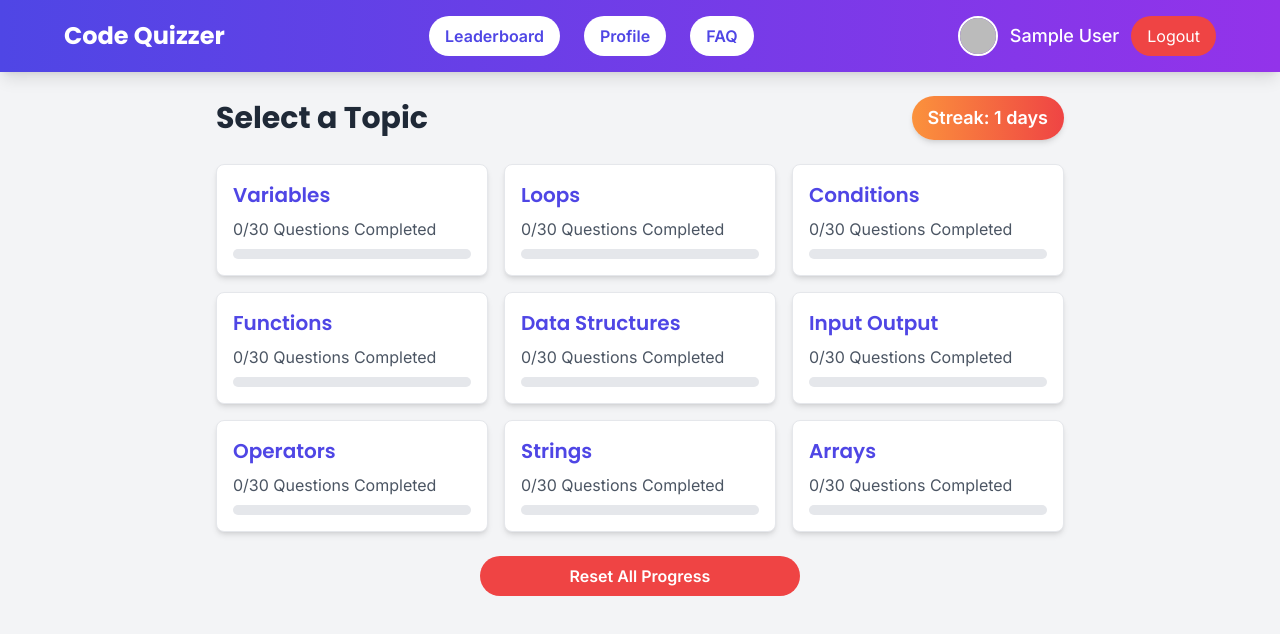
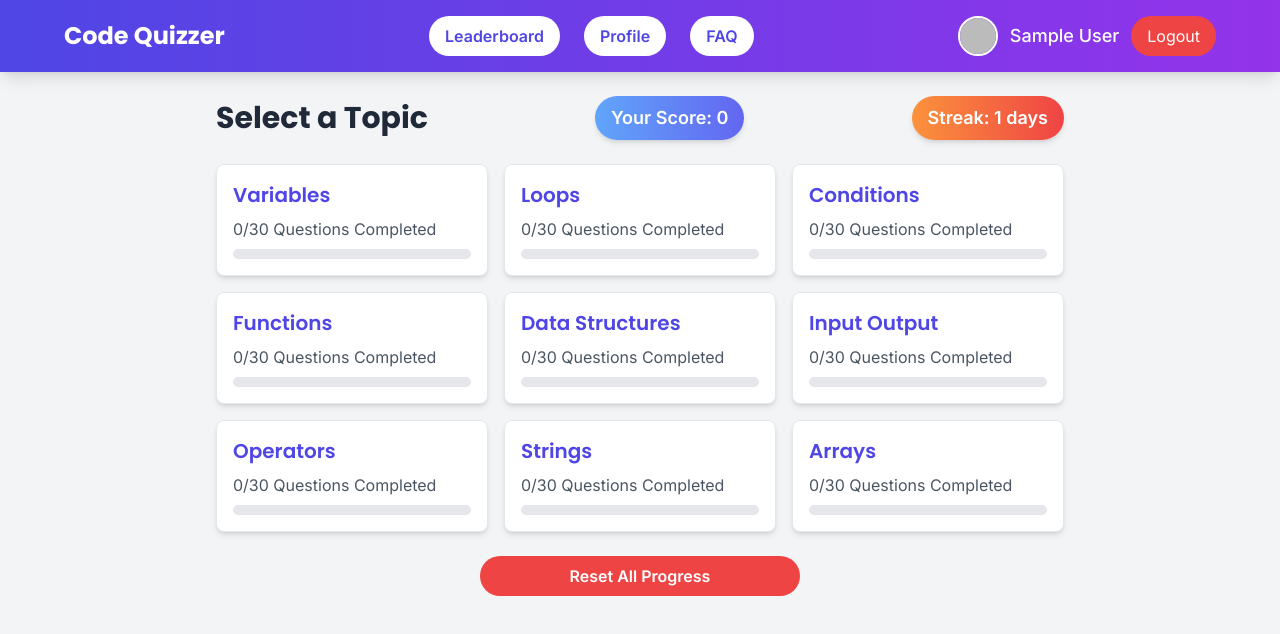
Before and after one commit to arman-101/code-quizzer, a React (Create React App) app: page / in a window 1280 px wide. Shown: the top 634 px of the page. Built offline with nearby package versions, Linux system fonts and the light colour scheme; no server answers; the database is empty; sample sign-in values are in the browser's storage.

Commit message:
added score in home page

```diff
--- a/src/App.tsx
+++ b/src/App.tsx
@@ -218,6 +218,7 @@ const App: React.FC = () => {
                   setCurrentTopic={setCurrentTopic}
                   handleResetAll={handleResetAll}
                   streak={streak}
+                  highScores={highScores} // Pass highScores here
                 />
               )
             ) : (
--- a/src/components/TopicSelector.tsx
+++ b/src/components/TopicSelector.tsx
@@ -11,7 +11,8 @@ interface TopicSelectorProps {
   userProgress: UserProgress;
   setCurrentTopic: React.Dispatch<React.SetStateAction<string | null>>;
   handleResetAll: () => Promise<void>;
-  streak: number; // New prop for streak
+  streak: number;
+  highScores: { name: string; score: number; topic: string }[]; // Add highScores prop
 }
 
 const TopicSelector: React.FC<TopicSelectorProps> = ({
@@ -20,8 +21,14 @@ const TopicSelector: React.FC<TopicSelectorProps> = ({
   setCurrentTopic,
   handleResetAll,
   streak,
+  highScores,
 }) => {
   const { user } = useAuth();
+
+  // Calculate total score for the current user
+  const totalScore = highScores
+    .filter((score) => user && score.name === (user.displayName || user.email))
+    .reduce((sum, score) => sum + score.score, 0);
 
   const handleTopicClick = async (topicName: string) => {
     const progress = userProgress[topicName];
@@ -90,6 +97,9 @@ const TopicSelector: React.FC<TopicSelectorProps> = ({
         <h2 className="text-3xl font-bold text-gray-800">
           Select a Topic
         </h2>
+        <div className="flex items-center bg-gradient-to-r from-blue-400 to-indigo-500 text-white px-4 py-2 rounded-full shadow-md">
+          <span className="text-lg font-semibold">Your Score: {totalScore}</span>
+        </div>
         <div className="flex items-center bg-gradient-to-r from-orange-400 to-red-500 text-white px-4 py-2 rounded-full shadow-md">
           <span className="text-lg font-semibold">Streak: {streak} days</span>
         </div>
```
